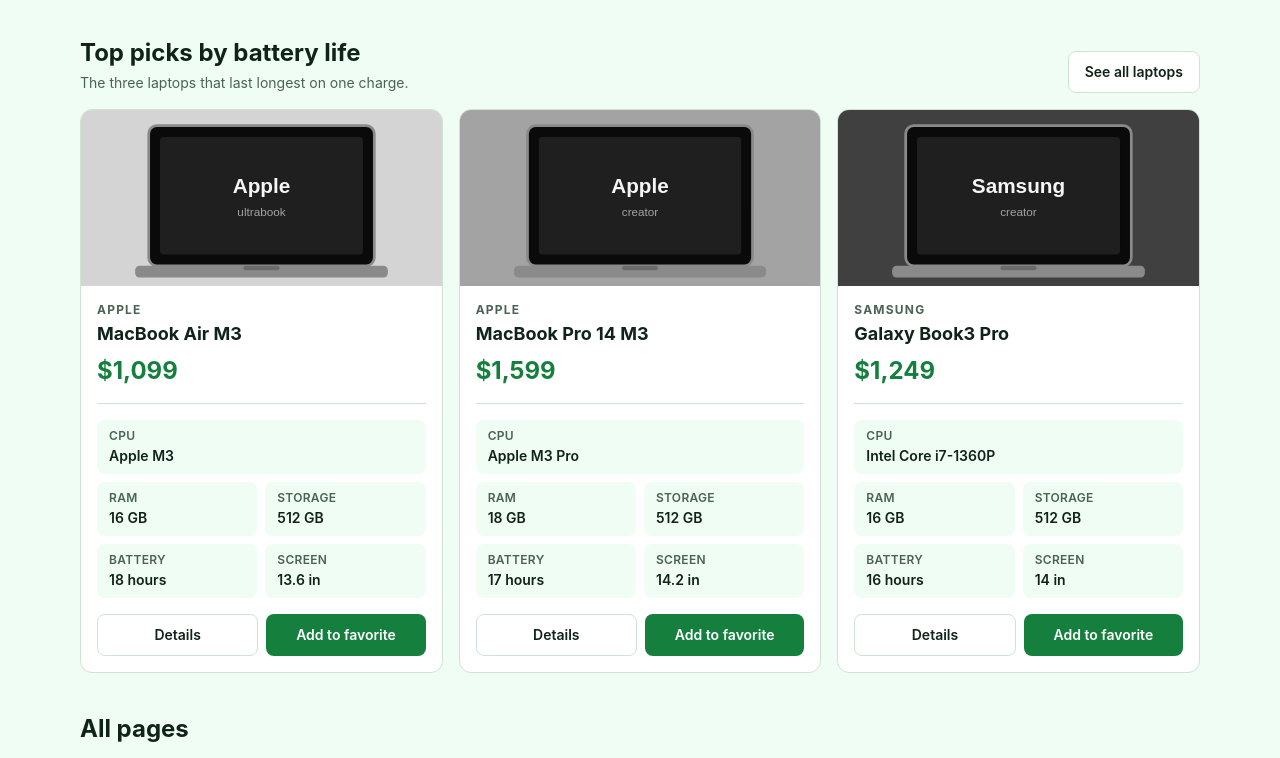
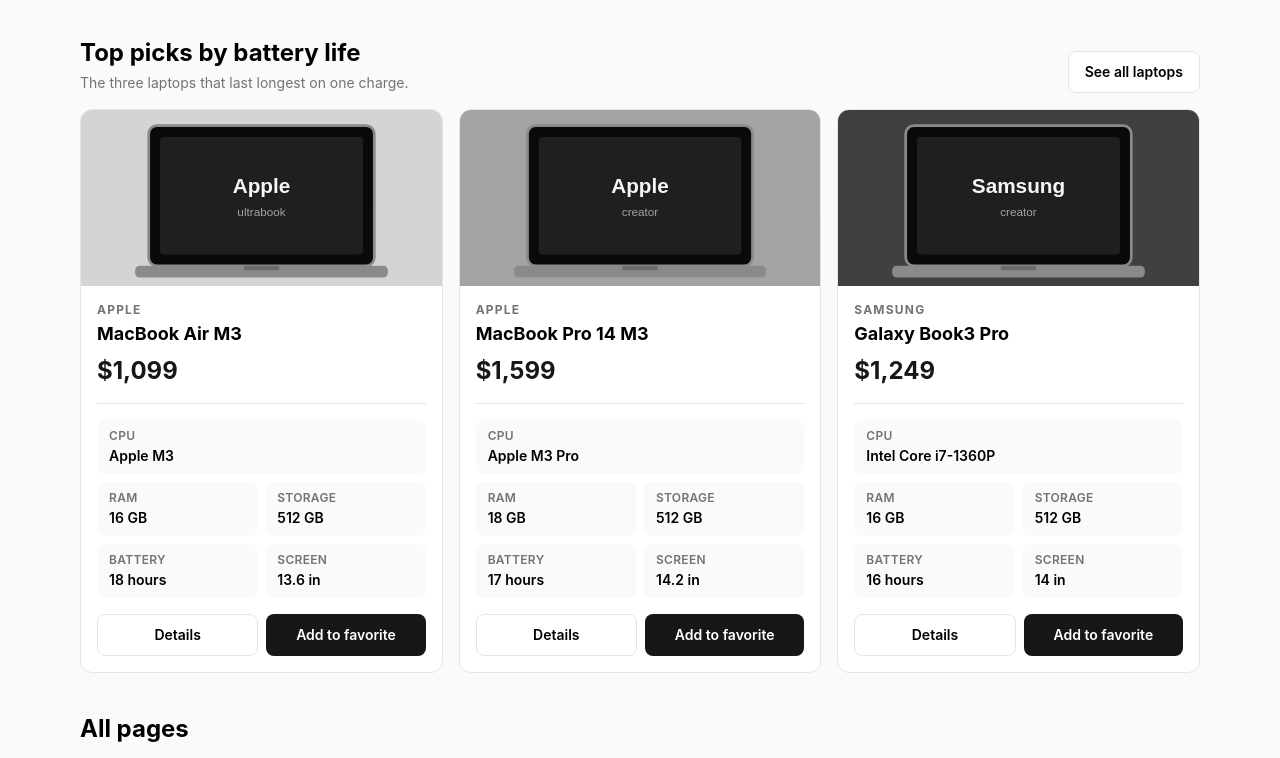
Before and after one commit to r4g4b/UI_Assignment2, a website with bundled scripts: page index.html in a window 1280 px wide. Shown: the part 552-1310 px from the top of the page. Built offline with nearby package versions, Linux system fonts and the light colour scheme.

Commit message:
Themes: grayscale palettes (white, black, gray only)

```diff
--- a/src/input.css
+++ b/src/input.css
@@ -2,22 +2,22 @@
 @plugin "@tailwindcss/forms";
 
 @theme {
-  --color-saver-page: #f0fdf4;
+  --color-saver-page: #fafafa;
   --color-saver-panel: #ffffff;
-  --color-saver-ink: #102318;
-  --color-saver-muted: #4a6353;
-  --color-saver-line: #cfe3d3;
-  --color-saver-brand: #15803d;
-  --color-saver-brand-soft: #dcfce7;
+  --color-saver-ink: #000000;
+  --color-saver-muted: #737373;
+  --color-saver-line: #e5e5e5;
+  --color-saver-brand: #171717;
+  --color-saver-brand-soft: #f3f3f3;
   --color-saver-on-brand: #ffffff;
 
   --color-performance-page: #0a0a0a;
   --color-performance-panel: #171717;
   --color-performance-ink: #fafafa;
-  --color-performance-muted: #a3a3a3;
+  --color-performance-muted: #737373;
   --color-performance-line: #2e2e2e;
-  --color-performance-brand: #f97316;
-  --color-performance-brand-soft: #431407;
+  --color-performance-brand: #d4d4d4;
+  --color-performance-brand-soft: #262626;
   --color-performance-on-brand: #0a0a0a;
 }
 
```
Also changed, not shown: dist/output.css.
